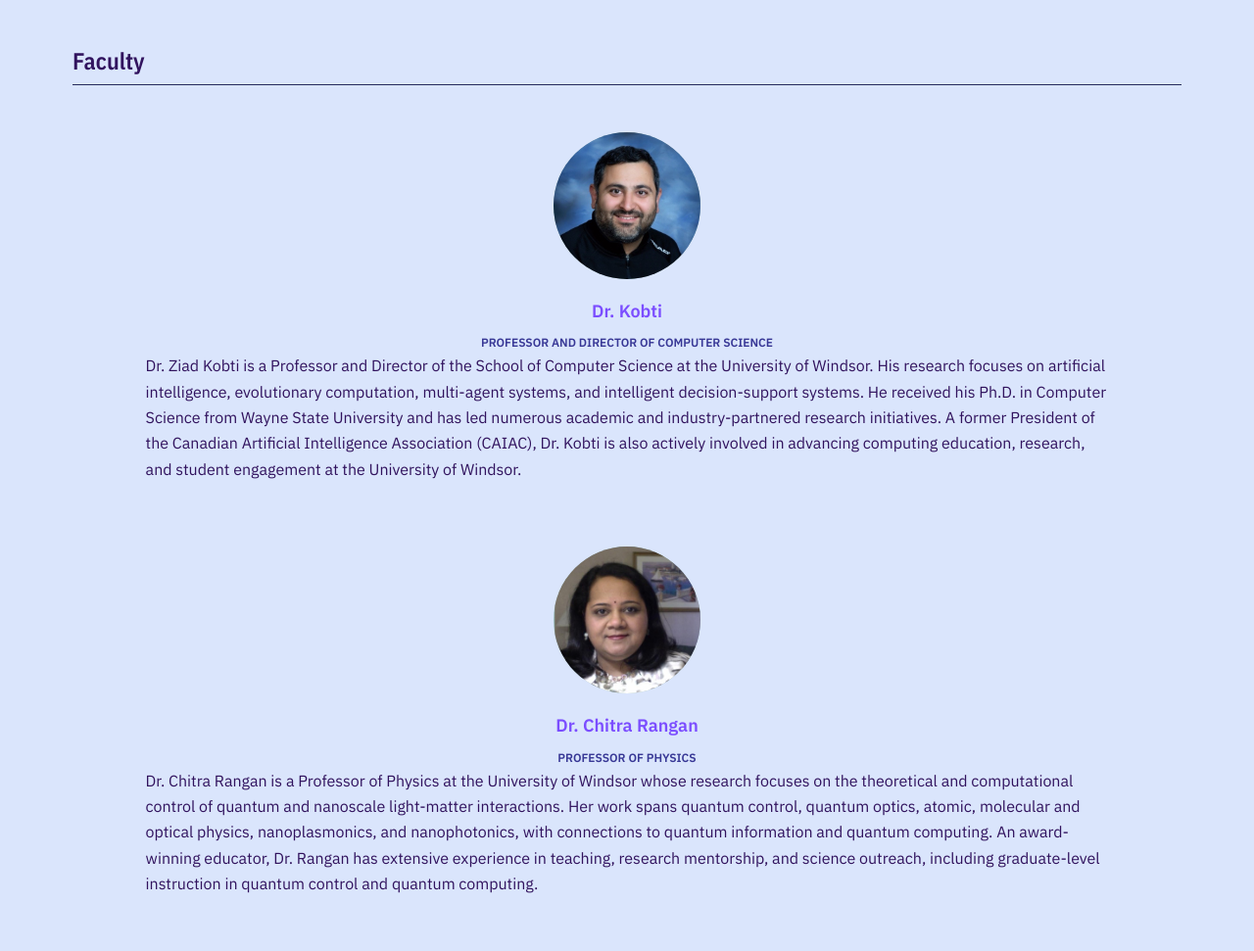
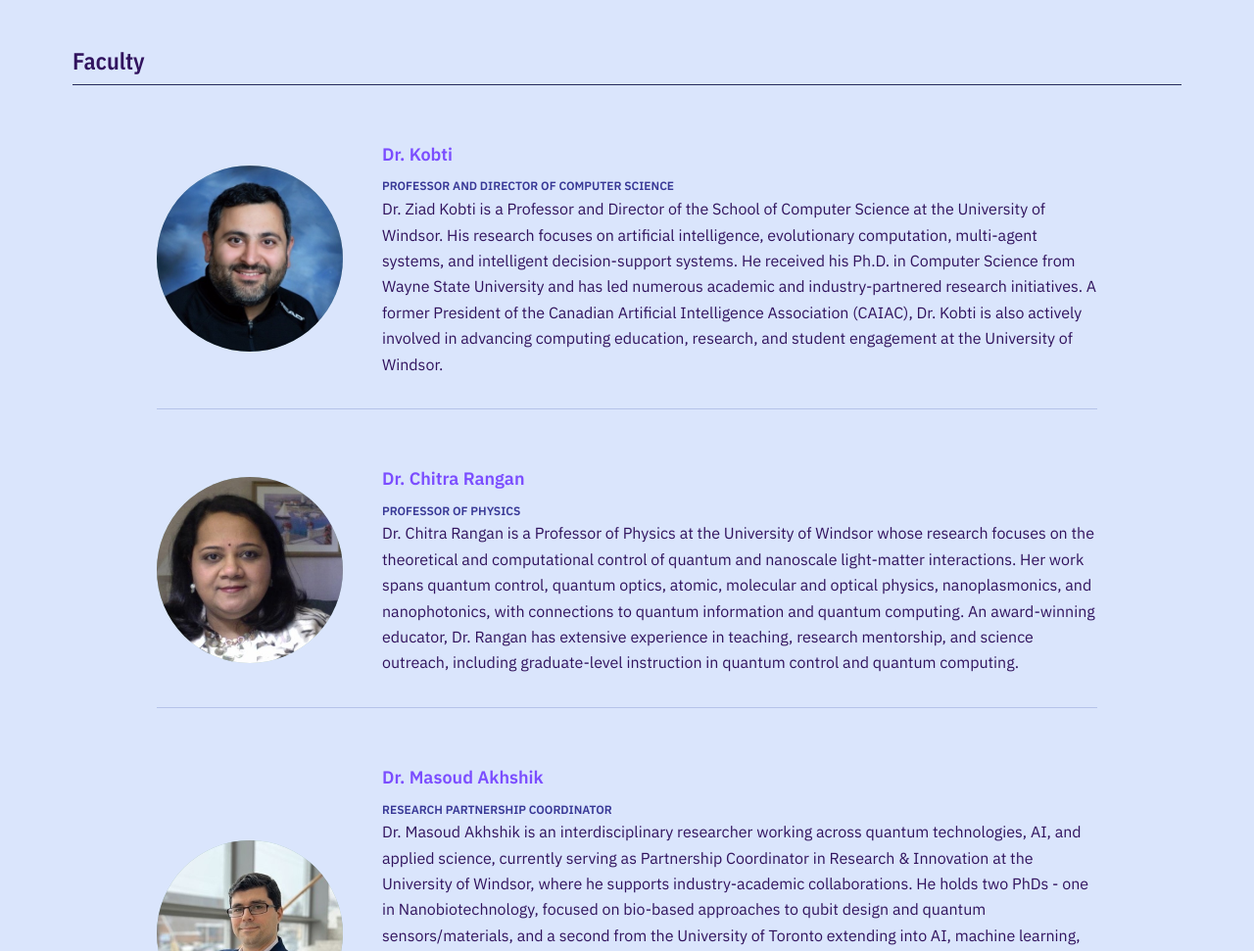
Before and after one commit to LuisaTu2/qiskit-uwindsor-website-2026, a plain HTML site: page index.html in a window 1280 px wide. Shown: the part 6375-7346 px from the top of the page at 98% size. Drawn offline with nearby package versions, Linux system fonts and the light colour scheme.

Commit message:
[isa] updated background cards for speakers and og team and faculty bios layout

```diff
--- a/style.css
+++ b/style.css
@@ -1244,7 +1244,8 @@ ol {
   align-items: center;
   border: 1px solid rgba(157, 174, 222, 0.5);
   border-radius: 20px;
-  background: linear-gradient(to bottom, #eef3fc 0%, #cedcf9 100%);
+  /* background: linear-gradient(to bottom, #eef3fc 0%, #cedcf9 100%); */
+  background: linear-gradient(160deg, #f3f8ff 0%, #d6dcfa 100%);
   box-shadow: 0 2px 10px -4px rgba(49, 19, 94, 0.12);
 }
 
@@ -1348,6 +1349,90 @@ ol {
   display: flex;
   flex-direction: column;
   padding: 18px;
+}
+
+/* FACULTY ROWS */
+.faculty-member {
+  flex-direction: row;
+  align-items: flex-start;
+  gap: 32px;
+  padding: 28px 0;
+  border-bottom: 1px solid rgba(157, 174, 222, 0.6);
+}
+
+.faculty-member .team-member-photo,
+.faculty-member .team-member-photo-2 {
+  margin-top: 0;
+  flex-shrink: 0;
+}
+
+.faculty-member .team-member-text,
+.faculty-member .faculty-member-text {
+  flex: 1;
+  width: auto;
+  margin: 0;
+  padding: 0;
+  text-align: left;
+}
+
+/* Stack again on phones */
+@media (max-width: 600px) {
+  .faculty-member {
+    flex-direction: column;
+    align-items: center;
+    gap: 16px;
+  }
+  .faculty-member .team-member-text,
+  .faculty-member .faculty-member-text {
+    text-align: center;
+  }
+}
+
+/* FACULTY ROWS */
+#team-faculty + .people {
+  max-width: 960px;
+  margin-inline: auto;
+}
+
+.faculty-member {
+  flex-direction: row;
+  align-items: center;
+  gap: 40px;
+  padding: 32px 0;
+  border-bottom: 1px solid rgba(157, 174, 222, 0.6);
+}
+
+.faculty-member .team-member-photo,
+.faculty-member .team-member-photo-2,
+.faculty-member .team-member-photo-2 img {
+  width: 190px;
+  height: 190px;
+}
+
+.faculty-member .team-member-photo,
+.faculty-member .team-member-photo-2 {
+  margin-top: 0;
+  flex-shrink: 0;
+}
+
+.faculty-member .team-member-text,
+.faculty-member .faculty-member-text {
+  flex: 1;
+  width: auto;
+  margin: 0;
+  padding: 0;
+  text-align: left;
+}
+
+@media (max-width: 600px) {
+  .faculty-member {
+    flex-direction: column;
+    gap: 16px;
+  }
+  .faculty-member .team-member-text,
+  .faculty-member .faculty-member-text {
+    text-align: center;
+  }
 }
 
 /* .team-member-name {
```
